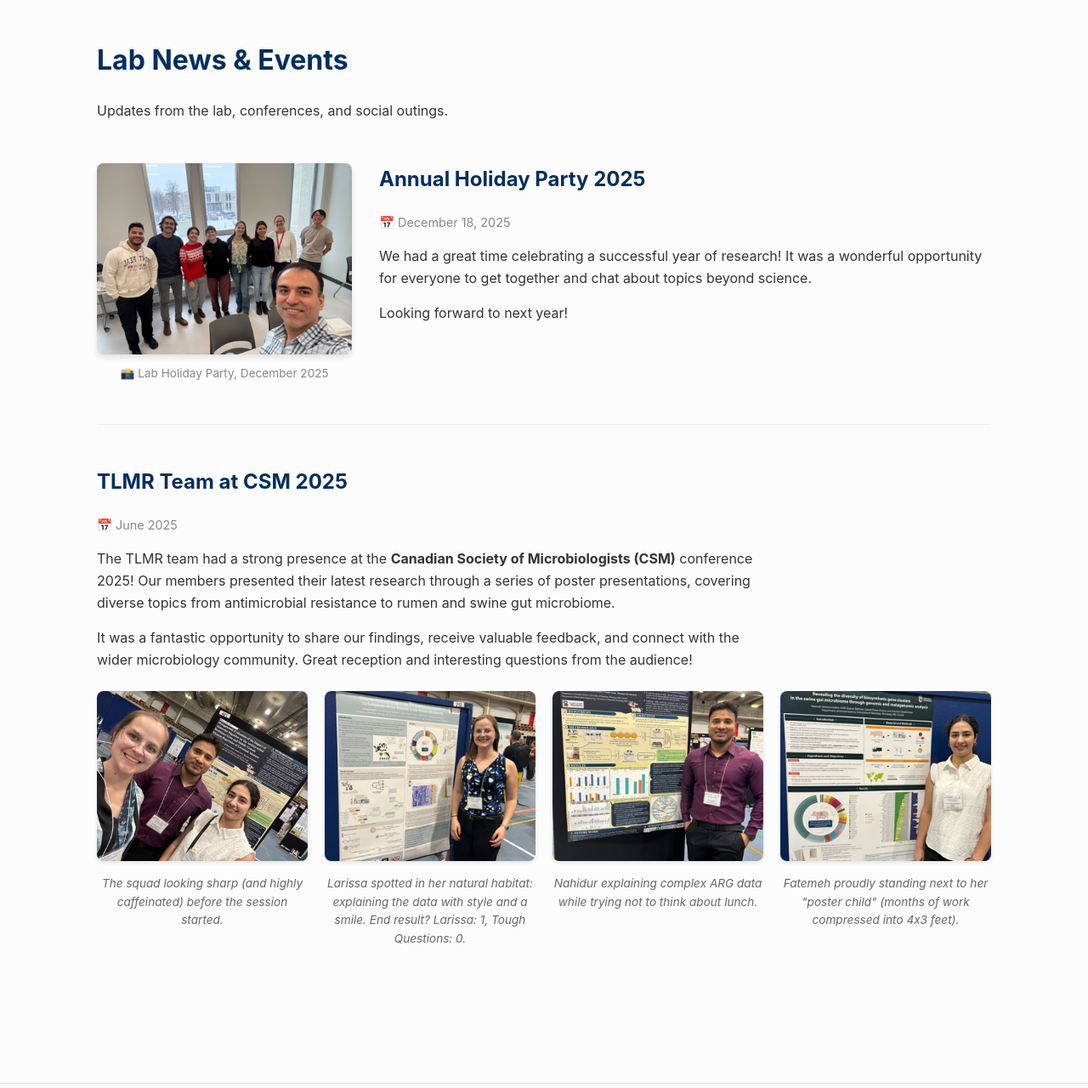
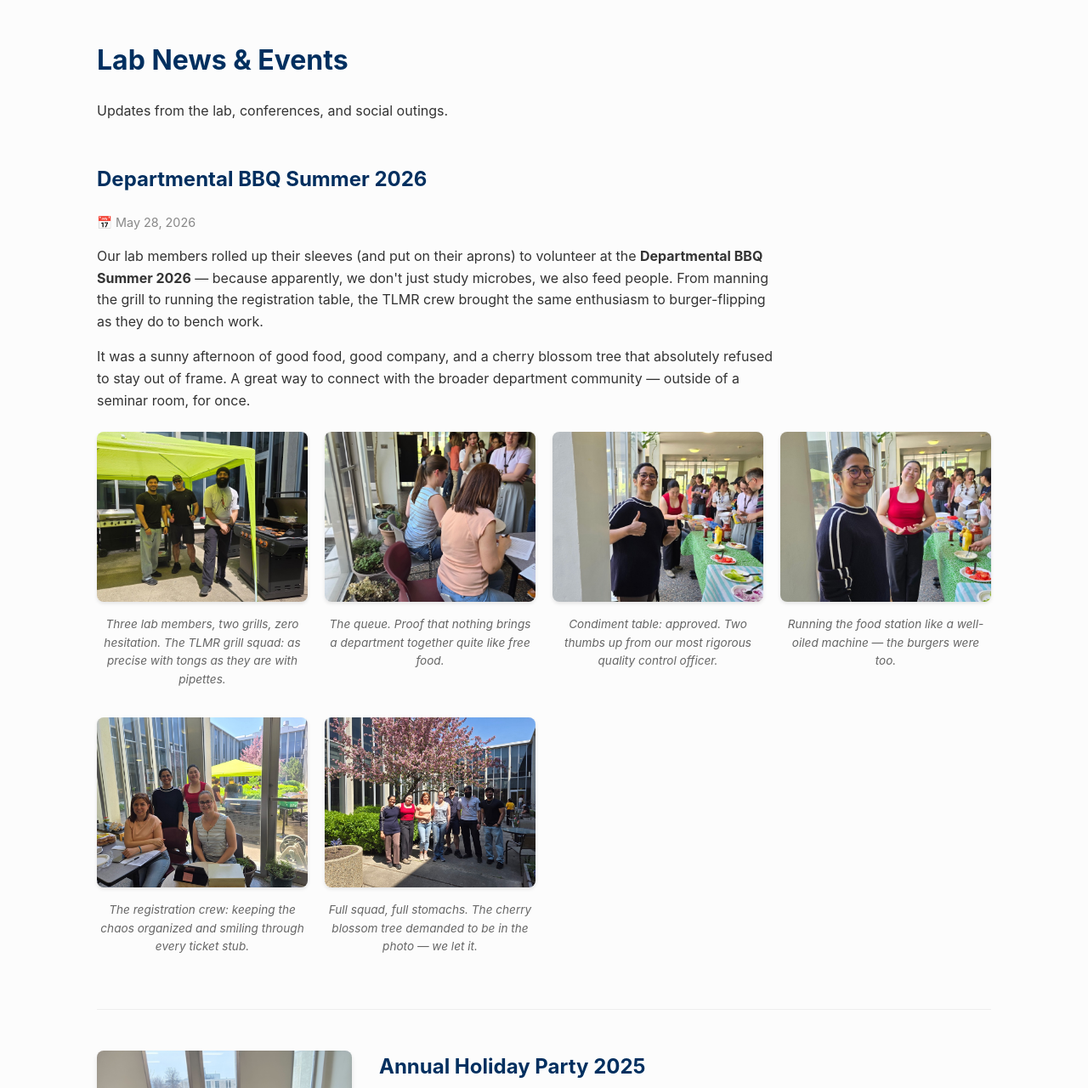
Before and after one commit to TLMicrobiomeLab/tlmicrobiomelab.github.io, a Jekyll site: the page built from events.md, in a window 1280 px wide and 1400 px high, cut to the strip 120-1400 px from the top of the window. Shown: the whole strip at 85% size. Built offline with Jekyll 4.4.1, drawn with Linux system fonts in a browser that asks for light colours.

Commit message:
Add files via upload

```diff
--- a/events.md
+++ b/events.md
@@ -8,6 +8,73 @@
 
 <h1>Lab News & Events</h1>
 <p style="margin-bottom: 3rem;">Updates from the lab, conferences, and social outings.</p>
+
+<div style="margin-bottom: 3rem;">
+
+    <h2 style="margin-top: 0; color: #002F5F;">Departmental BBQ Summer 2026</h2>
+    <p style="color: #888; font-size: 0.9rem; margin-bottom: 1rem;">📅 May 28, 2026</p>
+
+    <p style="max-width: 800px;">
+        Our lab members rolled up their sleeves (and put on their aprons) to volunteer at the <strong>Departmental BBQ Summer 2026</strong> — because apparently, we don't just study microbes, we also feed people. From manning the grill to running the registration table, the TLMR crew brought the same enthusiasm to burger-flipping as they do to bench work.
+    </p>
+    <p style="max-width: 800px;">
+        It was a sunny afternoon of good food, good company, and a cherry blossom tree that absolutely refused to stay out of frame. A great way to connect with the broader department community — outside of a seminar room, for once.
+    </p>
+
+    <div style="display: grid; grid-template-columns: repeat(auto-fit, minmax(220px, 1fr)); gap: 20px; margin-top: 1.5rem;">
+
+        <div>
+            <img src="{{ '/images/bbq2026/20260527_121616.jpg' | relative_url }}" alt="Lab grill crew"
+                 style="width: 100%; height: 200px; object-fit: cover; border-radius: 8px; box-shadow: 0 2px 4px rgba(0,0,0,0.1);">
+            <p style="font-size: 0.85rem; color: #666; text-align: center; margin-top: 8px; font-style: italic;">
+                Three lab members, two grills, zero hesitation. The TLMR grill squad: as precise with tongs as they are with pipettes.
+            </p>
+        </div>
+
+        <div>
+            <img src="{{ '/images/bbq2026/20260527_121631.jpg' | relative_url }}" alt="Guests lining up for food"
+                 style="width: 100%; height: 200px; object-fit: cover; border-radius: 8px; box-shadow: 0 2px 4px rgba(0,0,0,0.1);">
+            <p style="font-size: 0.85rem; color: #666; text-align: center; margin-top: 8px; font-style: italic;">
+                The queue. Proof that nothing brings a department together quite like free food.
+            </p>
+        </div>
+
+        <div>
+            <img src="{{ '/images/bbq2026/20260527_121757.jpg' | relative_url }}" alt="Lab member at food table"
+                 style="width: 100%; height: 200px; object-fit: cover; border-radius: 8px; box-shadow: 0 2px 4px rgba(0,0,0,0.1);">
+            <p style="font-size: 0.85rem; color: #666; text-align: center; margin-top: 8px; font-style: italic;">
+                Condiment table: approved. Two thumbs up from our most rigorous quality control officer.
+            </p>
+        </div>
+
+        <div>
+            <img src="{{ '/images/bbq2026/20260527_121801.jpg' | relative_url }}" alt="Lab members at food station"
+                 style="width: 100%; height: 200px; object-fit: cover; border-radius: 8px; box-shadow: 0 2px 4px rgba(0,0,0,0.1);">
+            <p style="font-size: 0.85rem; color: #666; text-align: center; margin-top: 8px; font-style: italic;">
+                Running the food station like a well-oiled machine — the burgers were too.
+            </p>
+        </div>
+
+        <div>
+            <img src="{{ '/images/bbq2026/20260527_124256.jpg' | relative_url }}" alt="Lab members at registration table"
+                 style="width: 100%; height: 200px; object-fit: cover; border-radius: 8px; box-shadow: 0 2px 4px rgba(0,0,0,0.1);">
+            <p style="font-size: 0.85rem; color: #666; text-align: center; margin-top: 8px; font-style: italic;">
+                The registration crew: keeping the chaos organized and smiling through every ticket stub.
+            </p>
+        </div>
+
+        <div>
+            <img src="{{ '/images/bbq2026/20260527_133150.jpg' | relative_url }}" alt="TLMR group photo"
+                 style="width: 100%; height: 200px; object-fit: cover; border-radius: 8px; box-shadow: 0 2px 4px rgba(0,0,0,0.1);">
+            <p style="font-size: 0.85rem; color: #666; text-align: center; margin-top: 8px; font-style: italic;">
+                Full squad, full stomachs. The cherry blossom tree demanded to be in the photo — we let it.
+            </p>
+        </div>
+
+    </div>
+</div>
+
+<hr style="border: 0; border-top: 1px solid #eee; margin-bottom: 3rem;">
 
 <div style="display: flex; gap: 2rem; align-items: flex-start; margin-bottom: 3rem; flex-wrap: wrap;">
 
```
